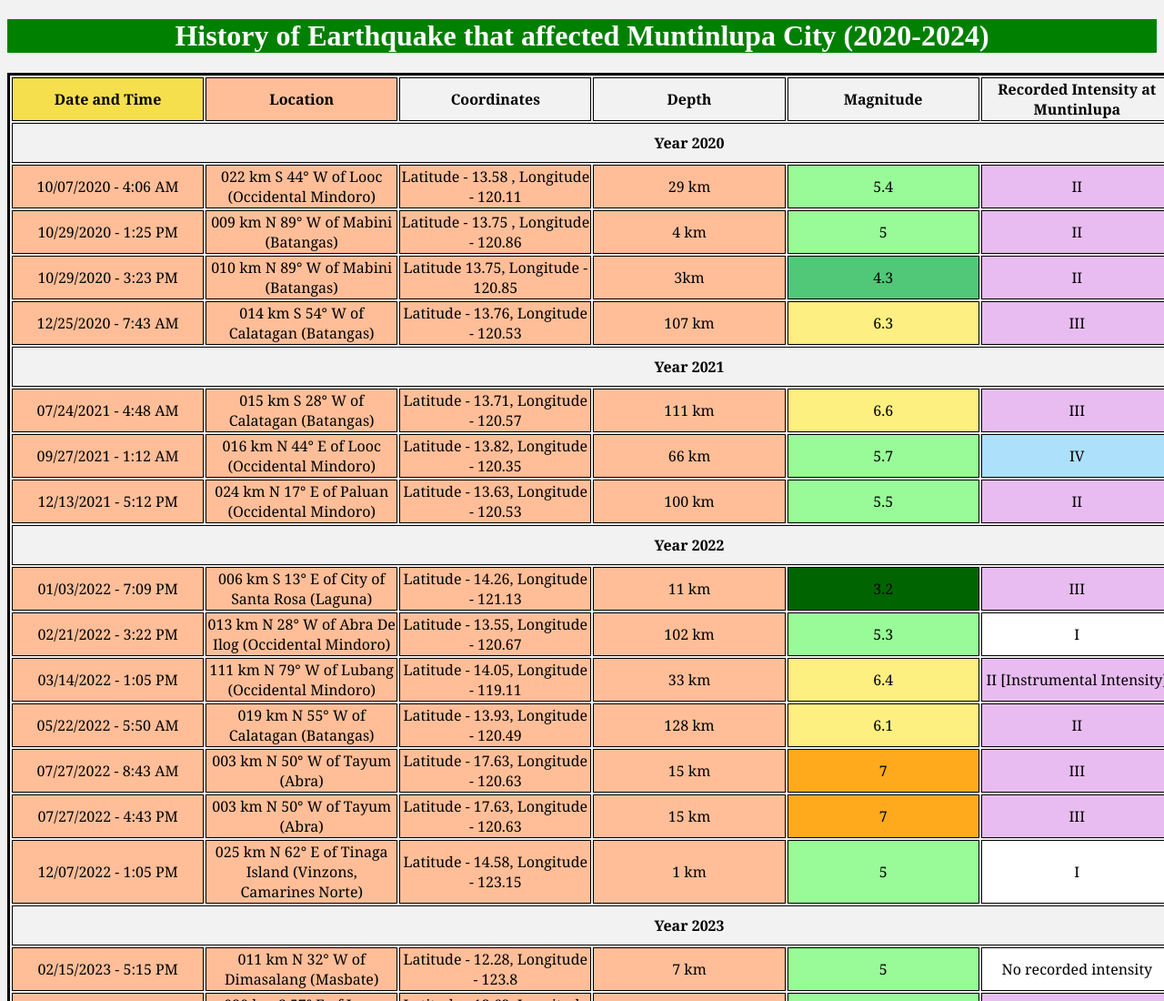
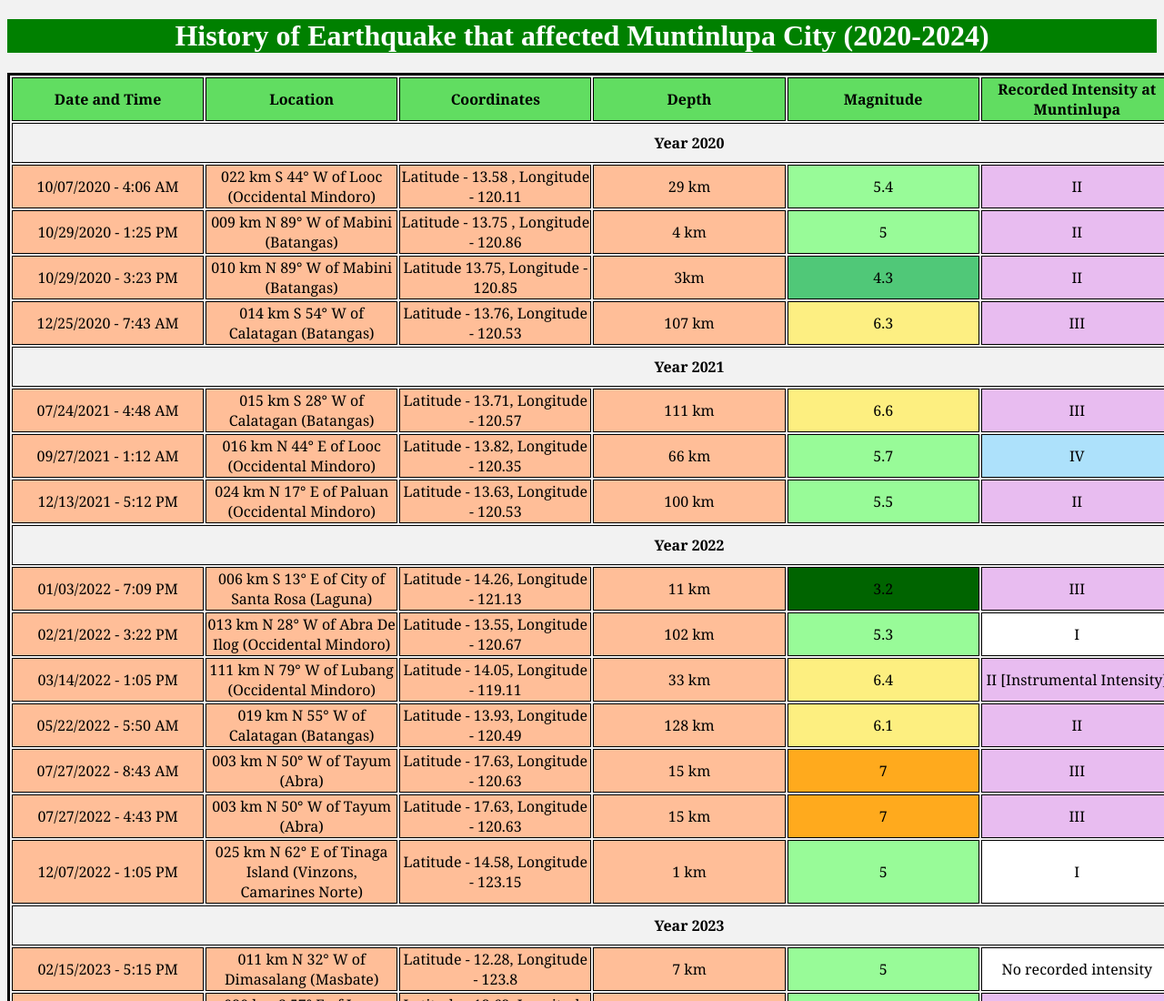
Before and after one commit to SanMioN/Quake-Project-Night, a plain HTML site: page History.html in a window 1280 px wide. Shown: the top 1100 px of the page at 91% size. Drawn offline with Linux system fonts and the light colour scheme.

Commit message:
Update historystyle.css

```diff
--- a/historystyle.css
+++ b/historystyle.css
@@ -9,6 +9,8 @@ th {
     font-family: Georgia, 'Times New Roman', Times, serif;
     font-weight: bold;
     border: 1px solid;
+    background-color: rgb(97, 221, 97);
+
 
 
 }
```
